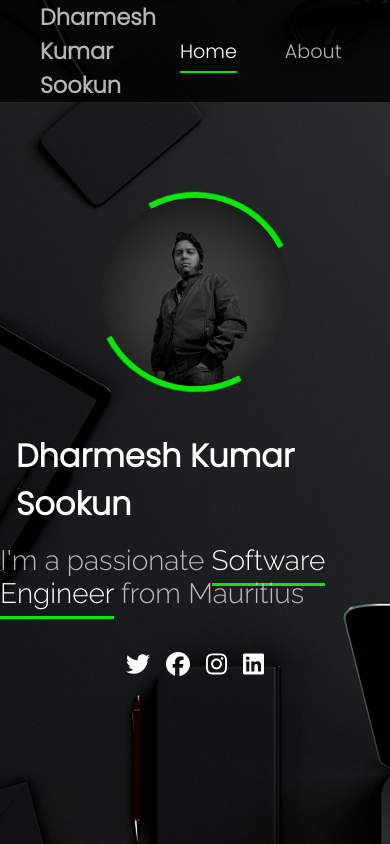
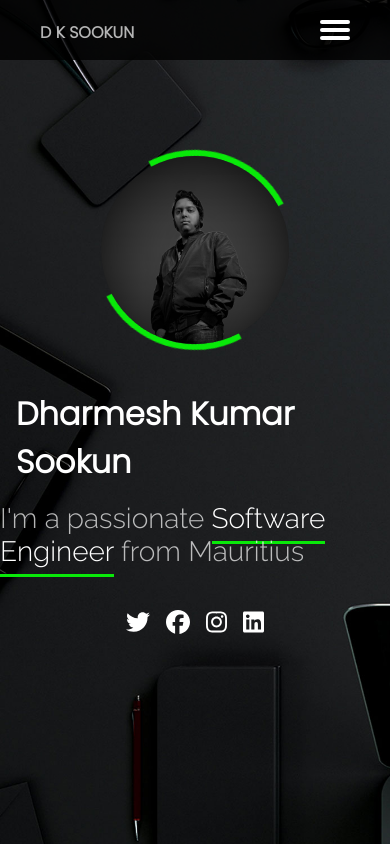
Before and after one commit to Dharmesh-Sookun/Personal-Website-New, a React (Create React App) app: page / in a window 390 px wide. Built offline with nearby package versions, Linux system fonts and the light colour scheme; the HTML template or start-up script is replaced by a standard one.

Commit message:
Made navbar responsive

```diff
--- a/src/App.js
+++ b/src/App.js
@@ -18,10 +18,10 @@ function App() {
       <Router>
         <Navigation />
         <Routes>
+          <Route exact path="/" element={<Home />} />
           <Route path="/about" element={<About />} />
           <Route path="/resume" element={<Resume />} />
           <Route path="/contact" element={<Contact />} />
-          <Route path="/" element={<Home />} />
         </Routes>
       </Router>
     </div>
--- a/src/components/Navigation/Navigation.css
+++ b/src/components/Navigation/Navigation.css
@@ -14,13 +14,65 @@
   font-weight: 700;
 }
 
-.navigation ul{
-  display: flex;
+.menu{
+    display: flex;
+    flex-direction: row;
+    list-style-type: none;
+    margin: 0;
 }
 
-.navigation ul li{
-  list-style: none;
+.menu li{
   margin: 1rem 1.5rem;
+}
+
+.menu-button-container {
+  display: none;
+  height: 100%;
+  width: 30px;
+  cursor: pointer;
+  flex-direction: column;
+  justify-content: center;
+  align-items: center;
+}
+
+#menu-toggle {
+  display: none;
+}
+
+.menu-button,
+.menu-button::before,
+.menu-button::after {
+  display: block;
+  background-color: #fff;
+  position: absolute;
+  height: 4px;
+  width: 30px;
+  transition: transform 400ms cubic-bezier(0.23, 1, 0.32, 1);
+  border-radius: 2px;
+}
+
+.menu-button::before {
+  content: '';
+  margin-top: -8px;
+}
+
+.menu-button::after {
+  content: '';
+  margin-top: 8px;
+}
+
+#menu-toggle:checked + .menu-button-container .menu-button::before {
+  margin-top: 0px;
+  transform: rotate(405deg);
+}
+
+#menu-toggle:checked + .menu-button-container .menu-button {
+  background: rgba(255, 255, 255, 0);
+}
+
+#menu-toggle:checked + .menu-button-container .menu-button::after {
+  margin-top: 0px;
+  transform: rotate(-405deg);
 }
 
 .nav-links{
@@ -41,4 +93,56 @@
   cursor: pointer;
   color: rgba(255, 255, 255, 0.7);
   text-decoration: none;
+  text-transform: uppercase;
 }
+
+@media (max-width: 850px) {
+  .menu-button-container {
+    display: flex;
+  }
+  .menu {
+    position: absolute;
+    top: 0;
+    margin-top: 50px;
+    left: 0;
+    flex-direction: column;
+    width: 100%;
+    justify-content: center;
+    align-items: center;
+    overflow: hidden;
+    z-index: 10000;
+  }
+  #menu-toggle ~ .menu li {
+    height: 0;
+    margin: 0;
+    padding: 0;
+    border: 0;
+    transition: height 400ms cubic-bezier(0.23, 1, 0.32, 1);
+  }
+  #menu-toggle:checked ~ .menu li {
+    border: 1px solid #333;
+    height: 2.5em;
+    padding: 0.5em;
+    transition: height 400ms cubic-bezier(0.23, 1, 0.32, 1);
+  }
+  .menu > li {
+    display: flex;
+    justify-content: center;
+    margin: 0;
+    padding: 0.5em 0;
+    width: 100%;
+    color: white;
+    background-color: #222;
+  }
+  .menu > li:not(:last-child) {
+    border-bottom: 1px solid #444;
+  }
+
+  .navigation {
+    height: 60px;
+  }
+
+  .logo {
+    font-size: 1rem;
+  }
+}
--- a/src/components/Navigation/Navigation.js
+++ b/src/components/Navigation/Navigation.js
@@ -8,10 +8,14 @@ function Navigation() {
     <div className="navigation">
       <h3>
         <Link className="logo" to="/">
-          Dharmesh Kumar Sookun
+          D K Sookun
         </Link>
       </h3>
-      <ul>
+      <input id="menu-toggle" type="checkbox" />
+      <label class="menu-button-container" for="menu-toggle">
+        <div class="menu-button"></div>
+      </label>
+      <ul className="menu">
         <li>
           <Link
             className={
```
